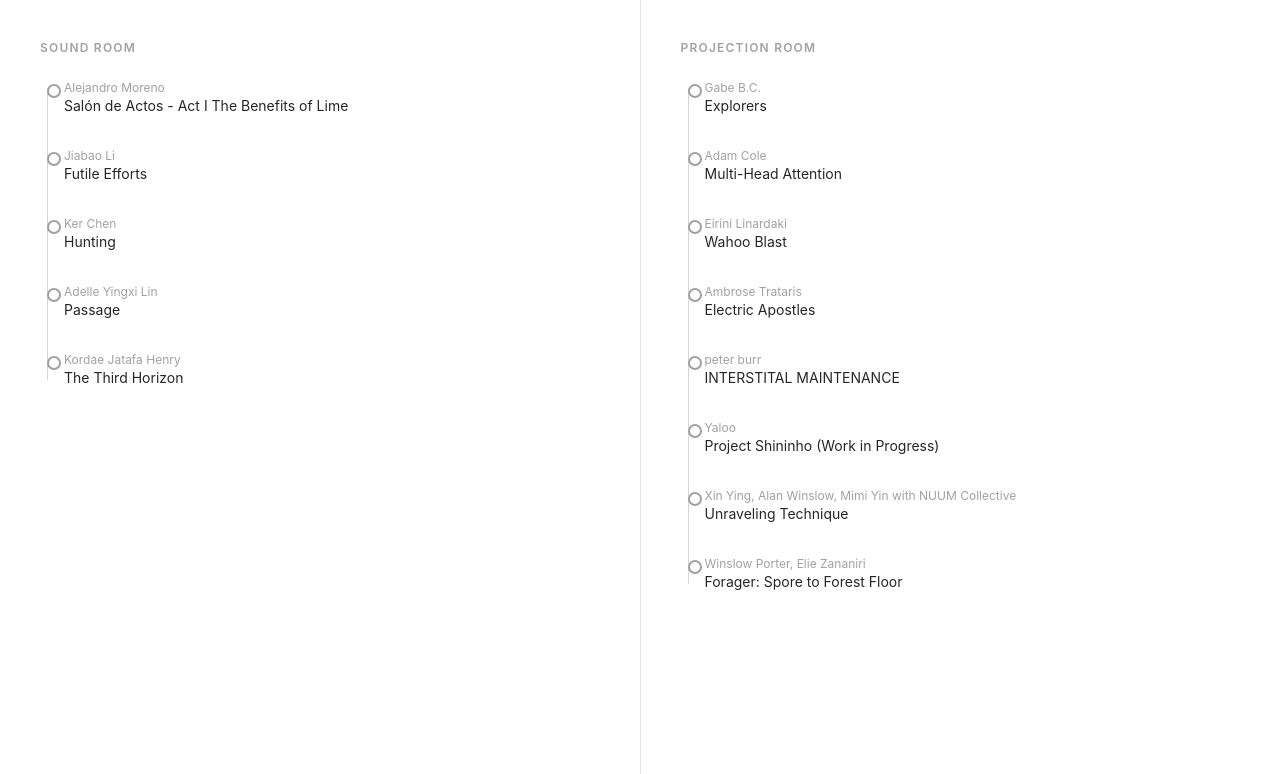
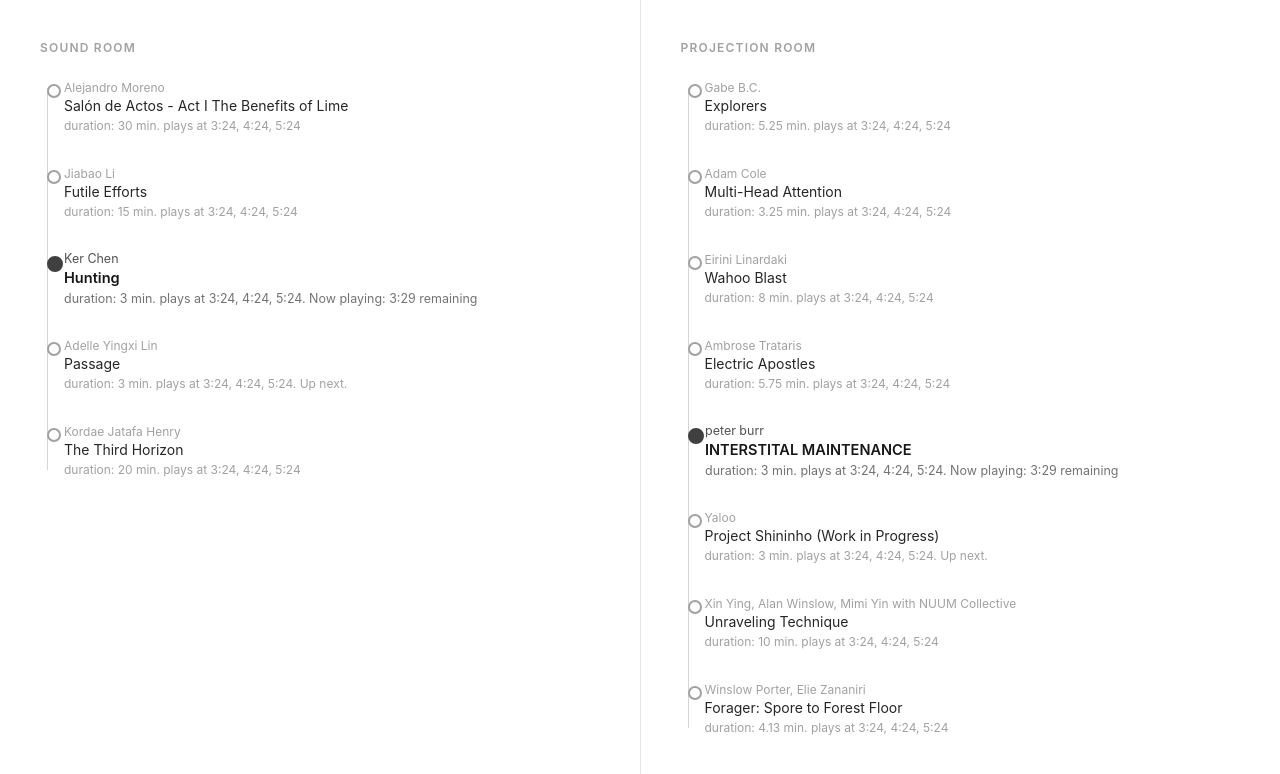
Before and after one commit to onassis-onx-tech/onx-screens, a SvelteKit app: page /wayfinding in a window 1280 px wide. Shown: the top 774 px of the page. Built offline with nearby package versions, Linux system fonts and the light colour scheme.

Commit message:
mild updates to wayfinding page

```diff
--- a/src/routes/wayfinding/+page.svelte
+++ b/src/routes/wayfinding/+page.svelte
@@ -4,19 +4,27 @@
 
 	const soundItems = items
 		.filter((item) => item.room === 'sound')
-		.map((item) => ({ primary: item.title, secondary: item.artist }));
+		.map((item) => ({ primary: item.title, secondary: item.artist, description: `duration: ${item.duration} min. plays at 3:24, 4:24, 5:24` }));
+
+	soundItems[2].description = 'duration: 3 min. plays at 3:24, 4:24, 5:24. Now playing: 3:29 remaining';
+	soundItems[3].description = 'duration: 3 min. plays at 3:24, 4:24, 5:24. Up next.';
+
 	const projectionItems = items
 		.filter((item) => item.room === 'projection')
-		.map((item) => ({ primary: item.title, secondary: item.artist }));
+		.map((item) => ({ primary: item.title, secondary: item.artist, description: `duration: ${item.duration} min. plays at 3:24, 4:24, 5:24` }));
+
+	projectionItems[4].description = 'duration: 3 min. plays at 3:24, 4:24, 5:24. Now playing: 3:29 remaining';
+	projectionItems[5].description = 'duration: 3 min. plays at 3:24, 4:24, 5:24. Up next.';
+
 </script>
 
 <div class="flex h-screen divide-x divide-neutral-200">
 	<div class="flex flex-1 flex-col gap-6 p-10">
 		<h2 class="text-xs font-semibold tracking-widest text-neutral-400 uppercase">Sound Room</h2>
-		<Timeline items={soundItems} interactive={false} />
+		<Timeline items={soundItems} interactive={false} active={2} />
 	</div>
 	<div class="flex flex-1 flex-col gap-6 p-10">
 		<h2 class="text-xs font-semibold tracking-widest text-neutral-400 uppercase">Projection Room</h2>
-		<Timeline items={projectionItems} interactive={false} />
+		<Timeline items={projectionItems} interactive={false} active={4}/>
 	</div>
 </div>
```
Also changed, not shown: src/lib/data.js.
